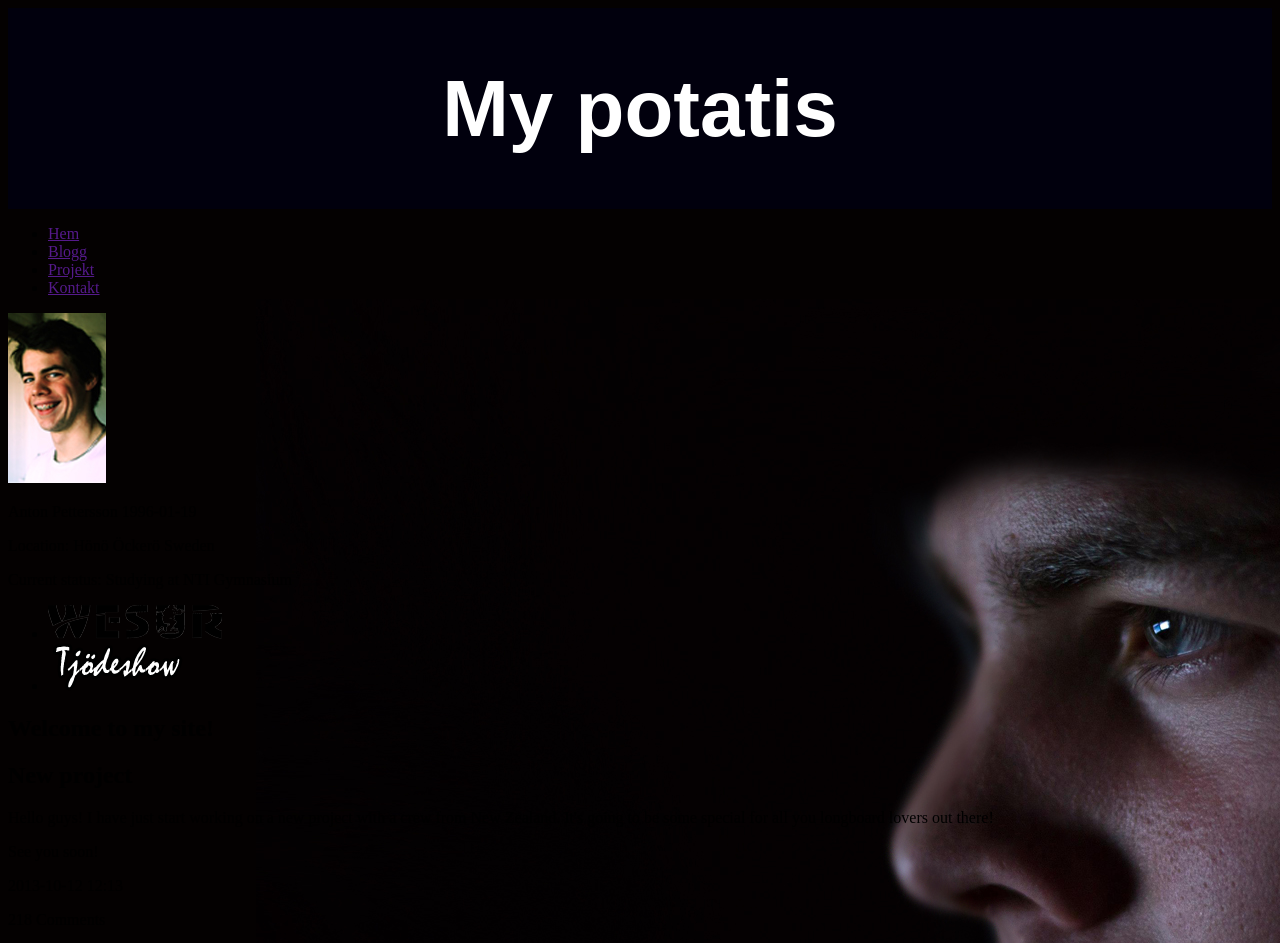
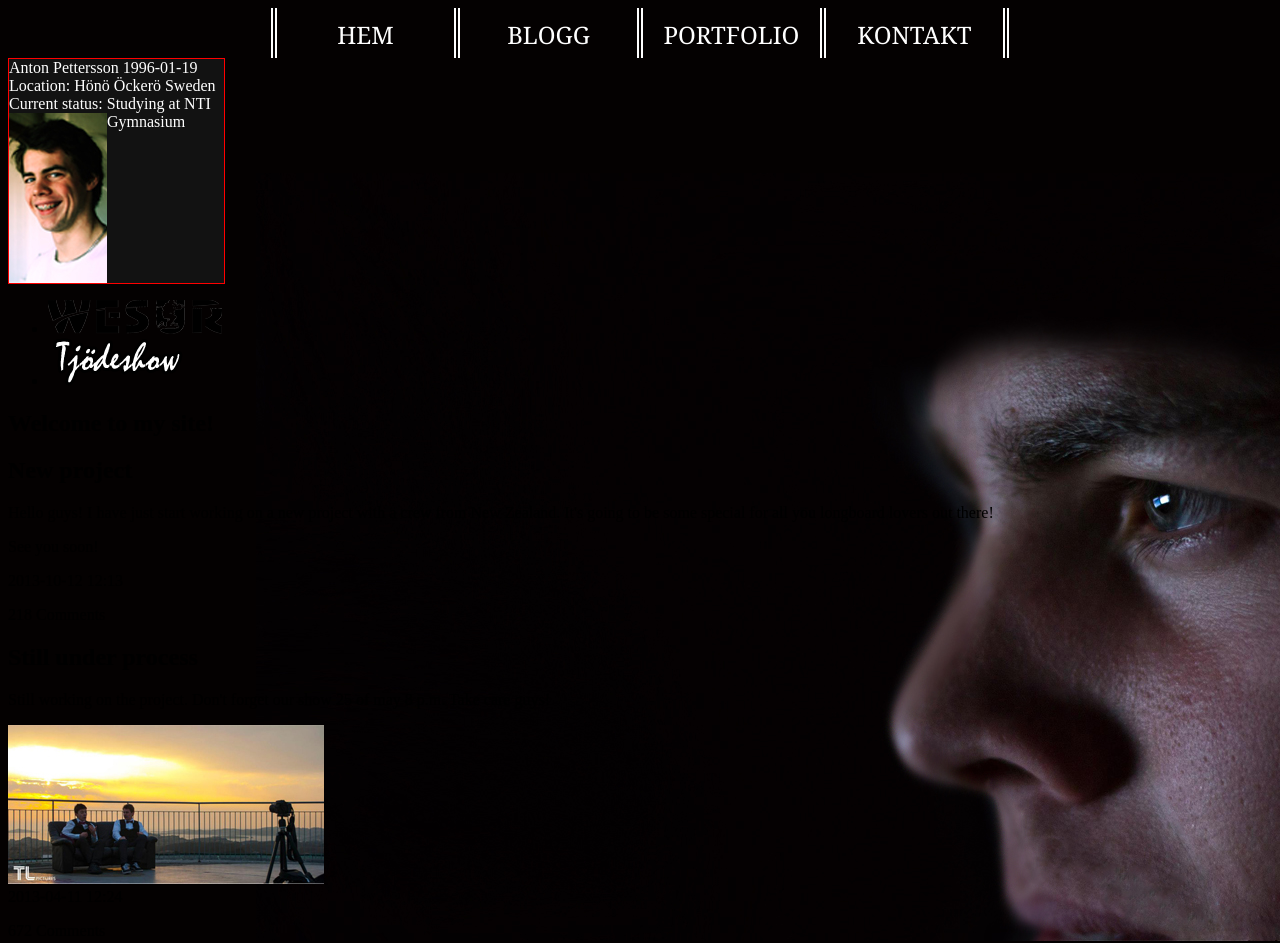
Before and after one commit to antonte12d/minPortfolio, a plain HTML site: page webb/index.html in a window 1280 px wide. Shown: the top 943 px of the page. Drawn offline with Linux system fonts and the light colour scheme.

Commit message:
updated code
still working on my code.

```diff
--- a/webb/index.html
+++ b/webb/index.html
@@ -11,27 +11,25 @@
 <body class = "startpage">
 
 	<header>
-		<div class="hwrap">
-			<h1>My potatis</h1>
-		</div>
+
 	</header>
 
 	<nav id="menu">
-		<ul>
-			<li><a href="">Hem</a></li>
-			<li><a href="">Blogg</a></li>
-			<li><a href="">Projekt</a></li>
-			<li><a href="">Kontakt</a></li>
+		<ul id="menuButton">
+			<li><a href="" class="navLink">HEM</a></li><li><a
+			href="" class="navLink">BLOGG</a></li><li><a
+			href="" class="navLink">PORTFOLIO</a></li><li><a
+			href="" class="navLink">KONTAKT</a></li>
 		</ul>
 	</nav>
 
 	<div id="container">
-		<section id="personInfo">
+		<section id="personalInfo">
 			<section id="badge">
-				<img src="selfImage.jpg" id="faceImage" />
 				<p>Anton Pettersson 1996-01-19</p>
 				<p>Location: Hönö Öckerö Sweden</p>
 				<p>Current status: Studying at NTI Gymnasium</p>
+				<img src="selfImage.jpg" id="faceImage" />
 			</section>
 
 			<ul id="company">
@@ -64,7 +62,11 @@
 				Still working on the project. Don't forget our show 25 of may 8 p.m. Take care guys!
 				</p>
 				<img src="stillUnderProcess.jpeg" id="stillUnderProcessImg" />
-
+				<footer class="postFooter">
+					<datetime class="date">2013-04-11 12:24</datetime>
+					<p class="comments">672 Comments</p>
+				</footer>
+			</div>
 		</section>
 	</div>
 
--- a/webb/style.css
+++ b/webb/style.css
@@ -1,3 +1,7 @@
+/* {
+	border: 1px solid red;
+}*/
+
 .startpage {
 	background-image: url(background.jpg);
 	background-repeat: no-repeat;
@@ -5,11 +9,61 @@
 	background-color: #040101;
 }
 
-.hwrap {
+#menuButton {
+	width: 70%;
+	height: 50px;
+	margin: 0 auto;
+	padding: 0;
 	text-align: center;
-	font-family: arial, serif;
-	font-size: 250%;
+}
+
+#menuButton > li {
+	margin: 0;
+	padding: 0;
+	width: 20%;
+	height: 100%;
+	display: inline-block;
+	text-align: center;
+	overflow: hidden;
+	font-family: georgia, Times new roman;
+	font-size: 150%;
+	border-left: 6px double #fff;
+}
+
+#menuButton > li:last-child {
+	border-right: 6px double #fff;
+}
+
+.navLink, .navLink:visited {
+	text-decoration: none;
+	background-color: none;
 	color: #fff;
-	border: 1px solid #01000d;
-	background-color: #01000d;
+	display: block;
+	width: 100%;
+	height: 100%;
+	padding-top: 10px;
 }
+.navLink:hover {
+	background-color:rgba(255,255,255,0.4);
+	-webkit-transition: background-color 0.3s;
+		-moz-transition: background-color 0.3s;
+		 -ms-transition: background-color 0.3s;
+		  -o-transition: background-color 0.3s;
+			  transition: background-color 0.3s;
+}
+
+#badge {
+	border: 1px solid red;
+	display: inline-block;
+	width: 17%;
+	background: #121212;
+}
+
+#badge > p {
+	display: inline;
+	color:#fff;
+}
+
+#faceImage {
+	float: left;
+}
```
